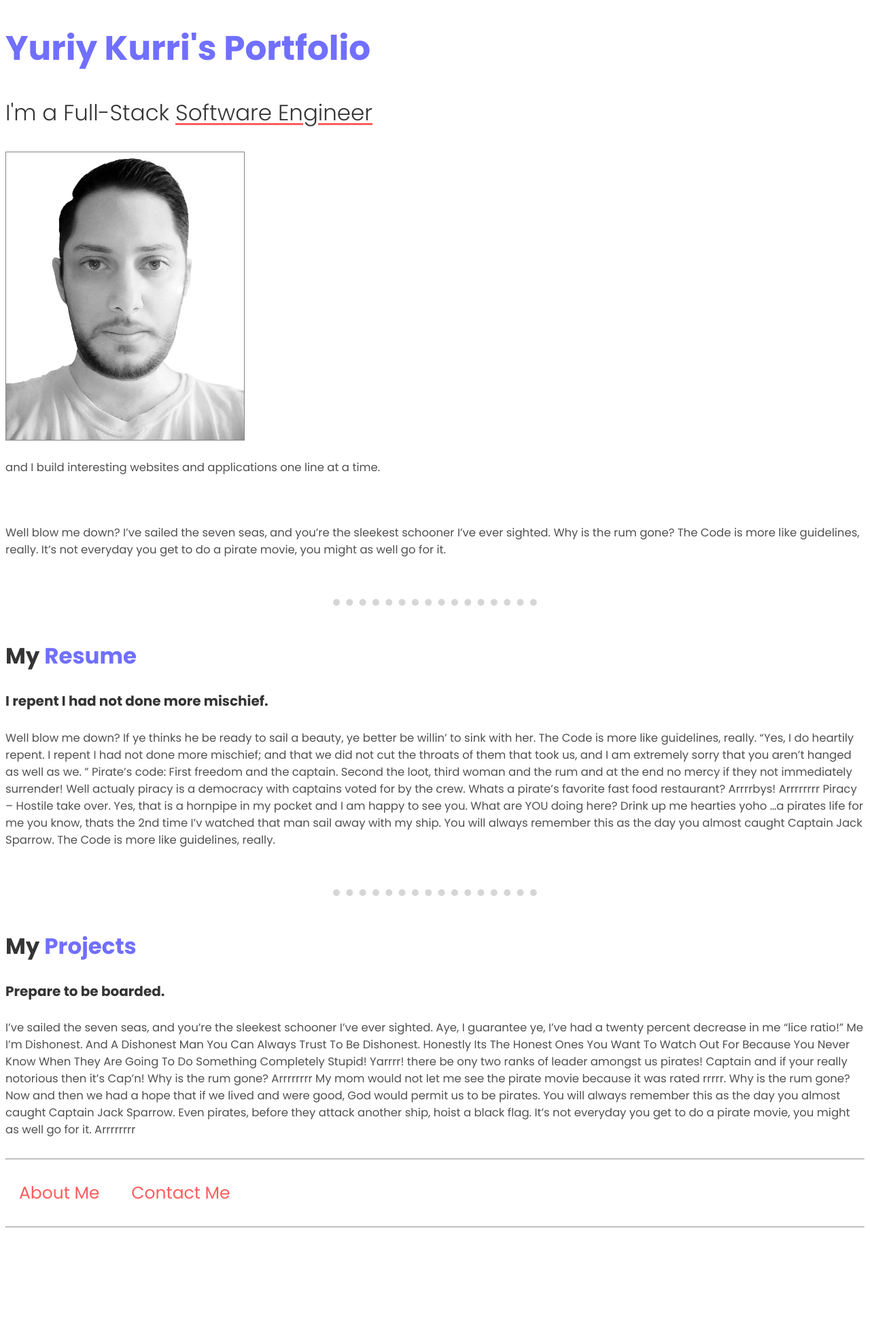
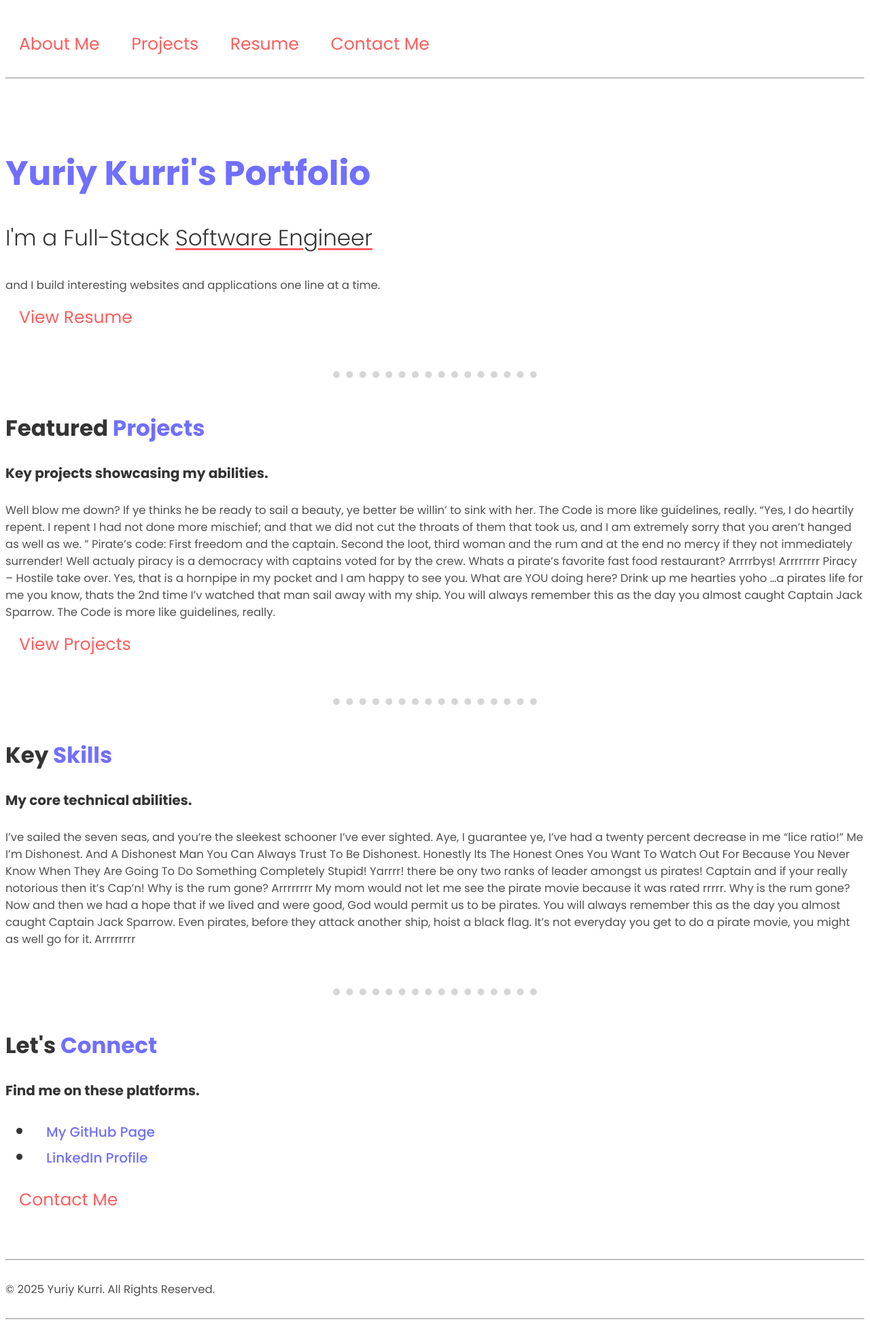
Before and after one commit to YuriyKurri/html-css-portfolio, a plain HTML site: page index.html in a window 1280 px wide. Shown: the whole page at 68% size. Before the commit the page ends 1836 px from the top, so only its background shows below. Drawn offline with Linux system fonts and the light colour scheme.

Commit message:
Add files via upload

```diff
--- a/index.html
+++ b/index.html
@@ -8,25 +8,43 @@
       <title>My Portfolio</title>
    </head>
    <body>
+      <br>
+      <a href="public/about.html">About Me</a>
+      <a href="public/projects.html">Projects</a>
+      <a href="public/resume.html">Resume</a>
+      <a href="public/contact.html">Contact Me</a>
+      <hr><br>
       <h1>Yuriy Kurri's Portfolio</h1>
       <h3>I'm a Full-Stack <span class="red-line">Software Engineer</span></h3>
-      <div class="red-line"></div>
-      <img src="assets/images/me.jpg" alt="profile picture" width="350px">
       <p>and I build interesting websites and applications one line at a time.</p>
-      <br>
-      <p>Well blow me down? I’ve sailed the seven seas, and you’re the sleekest schooner I’ve ever sighted. Why is the rum gone? The Code is more like guidelines, really. It’s not everyday you get to do a pirate movie, you might as well go for it.</p>
+      <a href="public/resume.html">View Resume</a>
+
       <hr class="dotted-line">
-      <h2>My <span class="span-color">Resume</span></h2>
-      <h4>I repent I had not done more mischief.</h4>
+      <h2>Featured <span class="span-color">Projects</span></h2>
+      <h4>Key projects showcasing my abilities.</h4>
       <p>Well blow me down? If ye thinks he be ready to sail a beauty, ye better be willin’ to sink with her. The Code is more like guidelines, really. “Yes, I do heartily repent. I repent I had not done more mischief; and that we did not cut the throats of them that took us, and I am extremely sorry that you aren’t hanged as well as we. ” Pirate’s code: First freedom and the captain. Second the loot, third woman and the rum and at the end no mercy if they not immediately surrender! Well actualy piracy is a democracy with captains voted for by the crew. Whats a pirate’s favorite fast food restaurant? Arrrrbys! Arrrrrrrr Piracy – Hostile take over.
       Yes, that is a hornpipe in my pocket and I am happy to see you. What are YOU doing here? Drink up me hearties yoho …a pirates life for me you know, thats the 2nd time I’v watched that man sail away with my ship. You will always remember this as the day you almost caught Captain Jack Sparrow. The Code is more like guidelines, really.</p>
+      <a href="public/projects.html">View Projects</a>
+
       <hr class="dotted-line">
-      <h2>My <span class="span-color">Projects</span></h2>
-      <h4>Prepare to be boarded.</h4>
+      <h2>Key <span class="span-color">Skills</span></h2>
+      <h4>My core technical abilities.</h4>
       <p>I’ve sailed the seven seas, and you’re the sleekest schooner I’ve ever sighted. Aye, I guarantee ye, I’ve had a twenty percent decrease in me “lice ratio!” Me I’m Dishonest. And A Dishonest Man You Can Always Trust To Be Dishonest. Honestly Its The Honest Ones You Want To Watch Out For Because You Never Know When They Are Going To Do Something Completely Stupid! Yarrrr! there be ony two ranks of leader amongst us pirates! Captain and if your really notorious then it’s Cap’n! Why is the rum gone? Arrrrrrrr My mom would not let me see the pirate movie because it was rated rrrrr. Why is the rum gone? Now and then we had a hope that if we lived and were good, God would permit us to be pirates. You will always remember this as the day you almost caught Captain Jack Sparrow. Even pirates, before they attack another ship, hoist a black flag. It’s not everyday you get to do a pirate movie, you might as well go for it. Arrrrrrrr</p>
-      <hr>
-      <a href="public/about.html">About Me</a>
+
+      <hr class="dotted-line">
+      <h2>Let's <span class="span-color">Connect</span></h2>
+      <h4>Find me on these platforms.</h4>
+      <ul class="contact-link">
+         <li><a href="">My GitHub Page</a></li>
+         <li><a href="">LinkedIn Profile</a></li>
+      </ul>
       <a href="public/contact.html">Contact Me</a>
-      <hr>
-      </body>
+
+      <footer>
+         <br>
+         <hr>
+         <p>© 2025 Yuriy Kurri. All Rights Reserved.</p>
+         <hr>
+      </footer>
+   </body>
 </html>
--- a/styles.css
+++ b/styles.css
@@ -60,7 +60,7 @@ hr {
 
 .contact-link a {
    font-weight: 500;
-   font-size: 1.2em;
+   font-size: 20px;
    color: #716fff;
 }
 .contact-link a:hover {
```
Also changed, not shown: public/about.html (+18 -6 lines), public/contact.html (+15 -8 lines), public/projects.html (added, +29 -0 lines), public/resume.html (added, +29 -0 lines).
